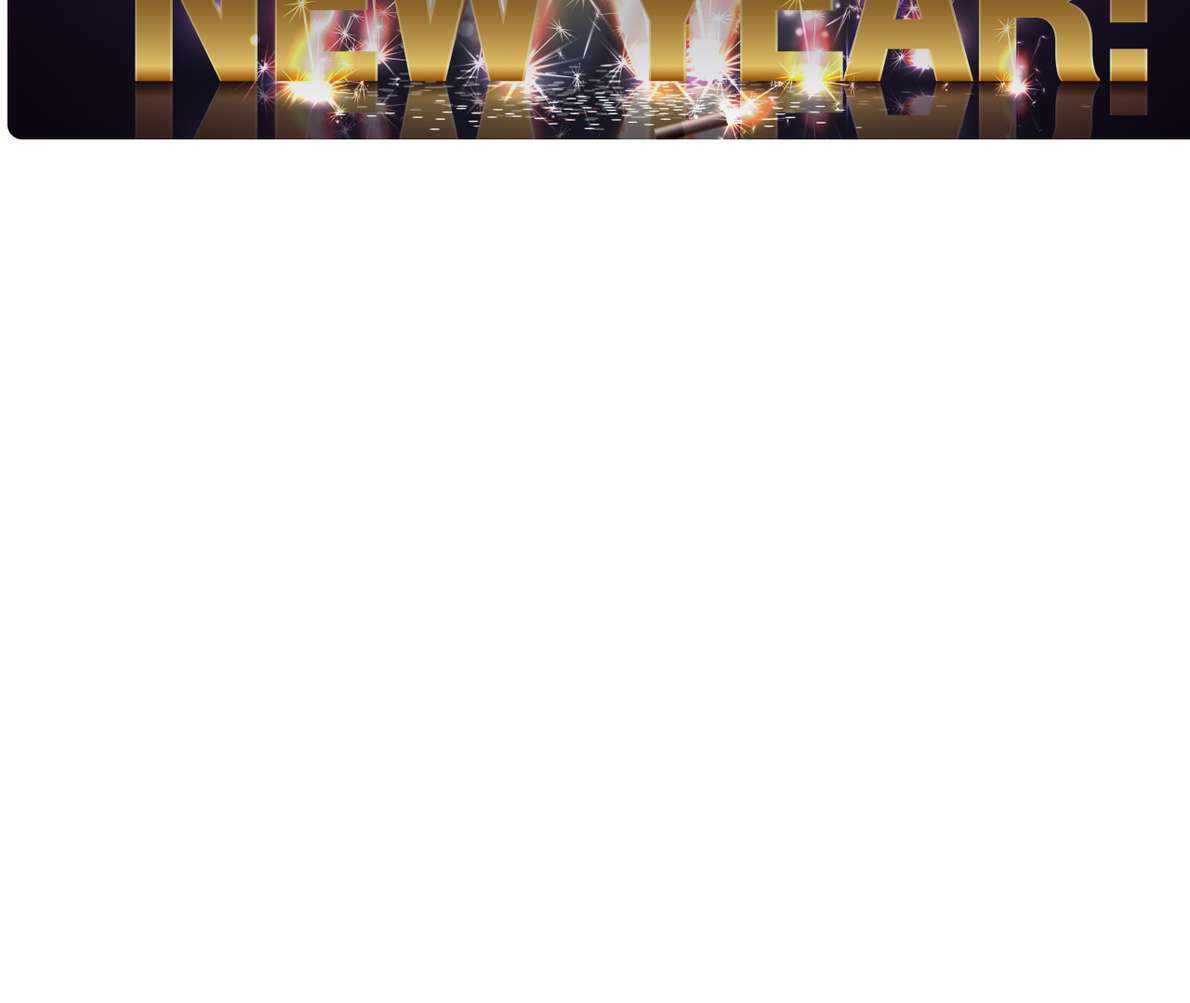
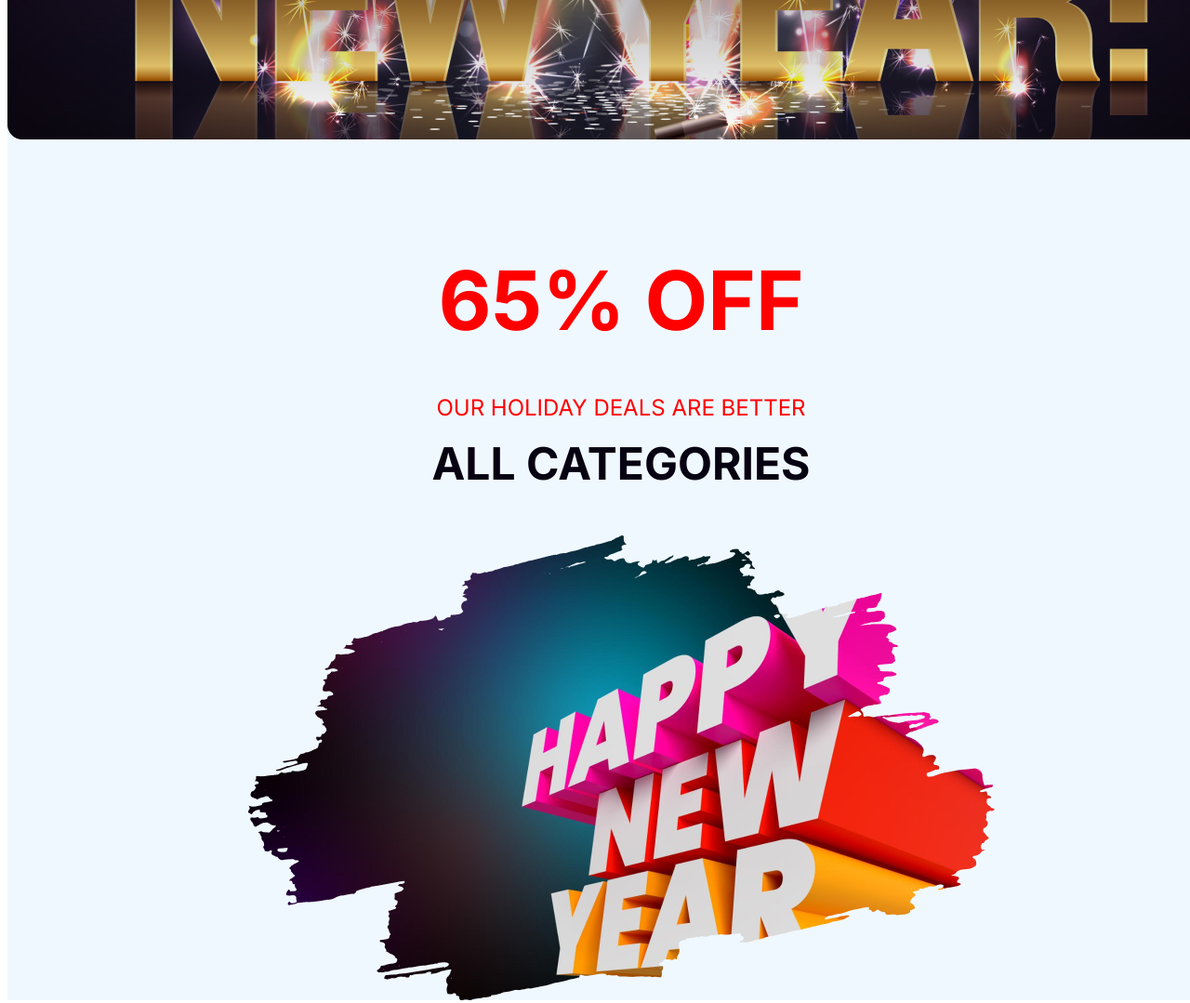
Before and after one commit to aseelrahman/new-year-offer, a plain HTML site: page index.html in a window 1280 px wide. Shown: the part 500-1579 px from the top of the page at 93% size. Before the commit the page ends 800 px from the top, so only its background shows below. Drawn offline with Linux system fonts and the light colour scheme.

Commit message:
Section 2 is completed

```diff
--- a/index.html
+++ b/index.html
@@ -10,10 +10,17 @@
       href="https://fonts.googleapis.com/css2?family=Merriweather:ital,wght@0,300;0,400;0,700;0,900;1,300;1,400;1,700;1,900&display=swap"
       rel="stylesheet"
     />
+    <link rel="preconnect" href="https://fonts.googleapis.com" />
+    <link rel="preconnect" href="https://fonts.gstatic.com" crossorigin />
+    <link
+      href="https://fonts.googleapis.com/css2?family=Inter:ital,opsz,wght@0,14..32,100..900;1,14..32,100..900&family=Merriweather:ital,wght@0,300;0,400;0,700;0,900;1,300;1,400;1,700;1,900&display=swap"
+      rel="stylesheet"
+    />
     <link rel="stylesheet" href="styles/style.css" />
   </head>
   <body>
     <main>
+      <!-- Greeting Section / Section 1 -->
       <div class="greetings">
         <div class="greetings-texts">
           <h3>Happy New Year</h3>
@@ -23,6 +30,16 @@
           </h1>
         </div>
       </div>
+      <!-- Section 2 -->
+      <div class="section-2">
+        <div class="section-2-texts">
+          <h1>65% OFF</h1>
+          <p>OUR HOLIDAY DEALS ARE BETTER</p>
+          <h3>ALL CATEGORIES</h3>
+        </div>
+
+        <img src="images/New Year Photo.png" alt="New year photo" />
+      </div>
     </main>
   </body>
 </html>
--- a/styles/style.css
+++ b/styles/style.css
@@ -4,7 +4,7 @@ main{
    margin: 50px auto 120px auto;
    background-color: aliceblue;
 }
-/* Greetings Section*/
+/* Greetings Section / Section 1 */
 .greetings{
     background: linear-gradient(
         to bottom,
@@ -37,3 +37,32 @@ main{
     margin-top: 16px;
     font-size: 72px;
 }
+/* Section - 2 */
+.section-2{
+    font-family: "Inter", serif;
+    height: 806px;
+    width: 802px;
+    margin: 120px auto 120px auto;
+}
+.section-2-texts{
+    text-align: center;
+}
+.section-2-texts h1{
+    color: #FF0000;
+    font-size: 88px;
+    font-weight: bold;
+    margin-bottom: 48px;
+}
+.section-2-texts p{
+    color: #FF0000;
+    font-size: 24px;
+    margin-bottom: 16px;
+    margin-top: 48px;
+}
+.section-2-texts h3{
+    color: #070211;
+    font-size: 48px;
+    margin-top: 16px;
+    margin-bottom: 48px;
+    font-weight: bold;
+}
```
